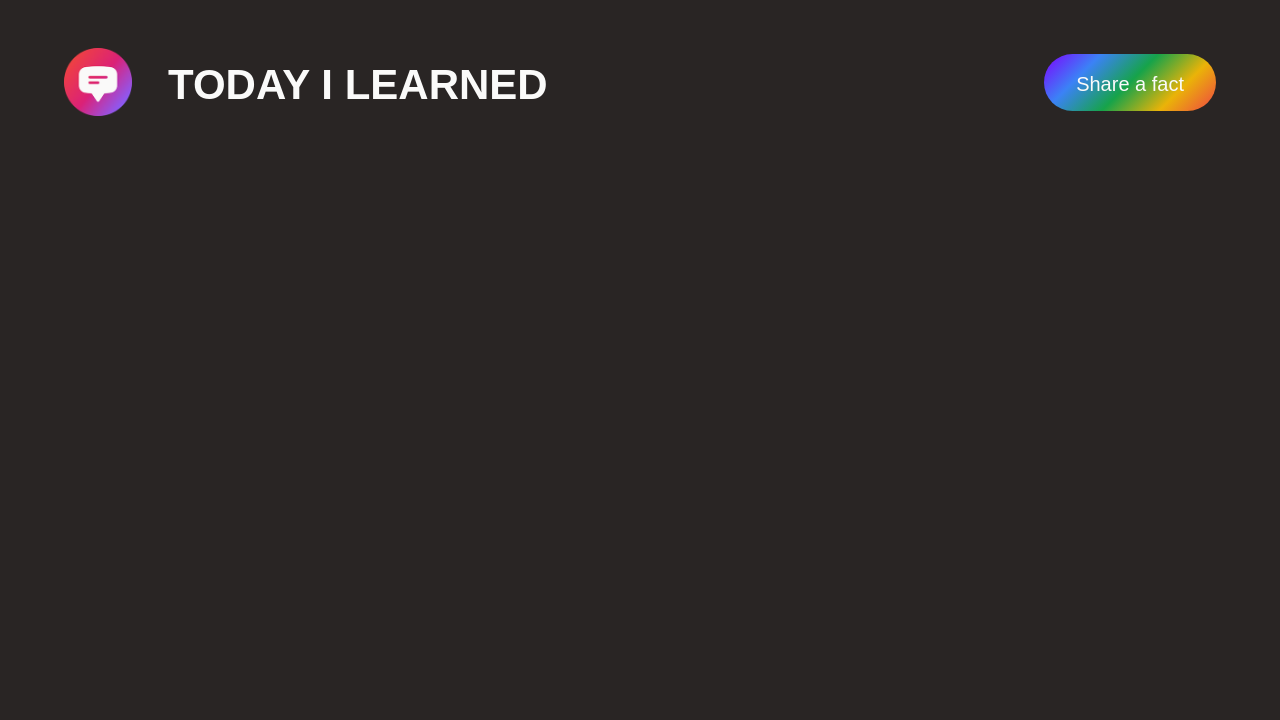
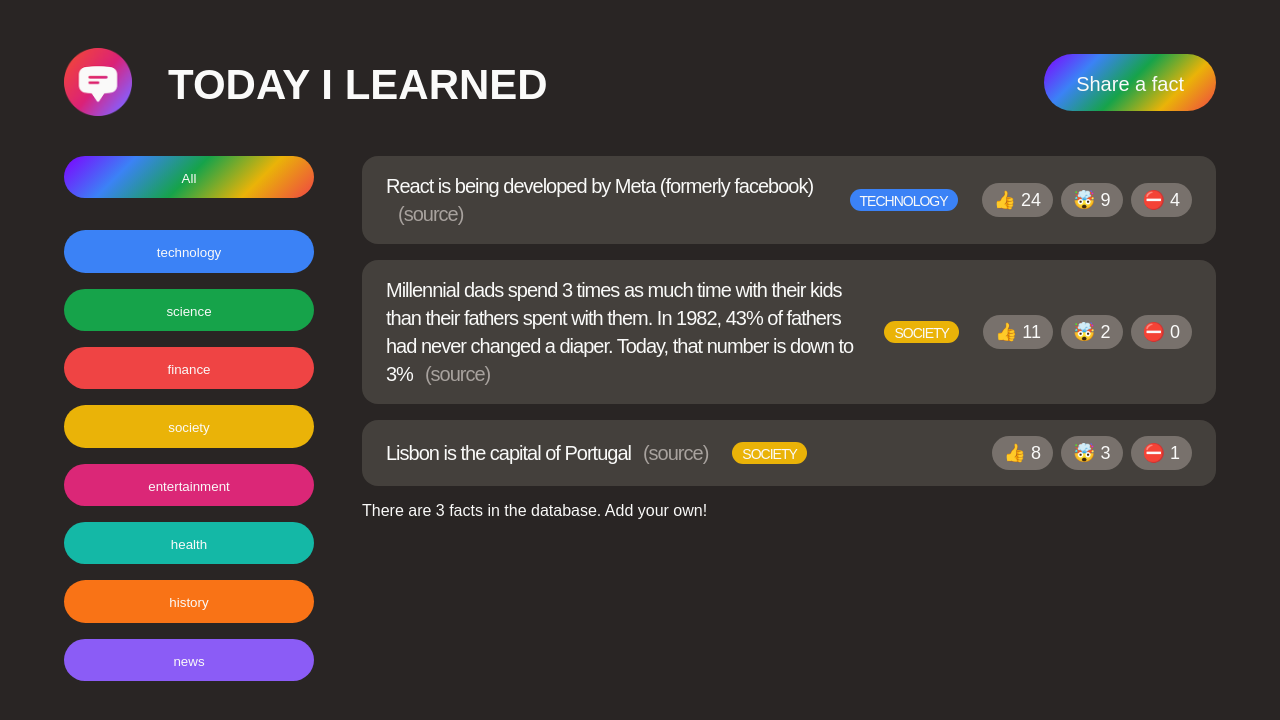
Before and after one commit to chrislee-webdev/today-i-learned, a React (Create React App) app: page / in a window 1280 px wide. Shown: the top 720 px of the page. Built offline with nearby package versions, Linux system fonts and the light colour scheme; a web font is replaced by a local one.

Commit message:
added FactList, CategoryFilter, Fact components. All components are on the main App.js file for ease of reference

```diff
--- a/src/App.js
+++ b/src/App.js
@@ -1,16 +1,125 @@
-import './style.css'
+import { useState } from 'react';
+import './style.css';
+
+const initialFacts = [
+  {
+    id: 1,
+    text: "React is being developed by Meta (formerly facebook)",
+    source: "https://opensource.fb.com/",
+    category: "technology",
+    votesInteresting: 24,
+    votesMindblowing: 9,
+    votesFalse: 4,
+    createdIn: 2021,
+  },
+  {
+    id: 2,
+    text: "Millennial dads spend 3 times as much time with their kids than their fathers spent with them. In 1982, 43% of fathers had never changed a diaper. Today, that number is down to 3%",
+    source:
+      "https://www.mother.ly/parenting/millennial-dads-spend-more-time-with-their-kids",
+    category: "society",
+    votesInteresting: 11,
+    votesMindblowing: 2,
+    votesFalse: 0,
+    createdIn: 2019,
+  },
+  {
+    id: 3,
+    text: "Lisbon is the capital of Portugal",
+    source: "https://en.wikipedia.org/wiki/Lisbon",
+    category: "society",
+    votesInteresting: 8,
+    votesMindblowing: 3,
+    votesFalse: 1,
+    createdIn: 2015,
+  },
+];
+
+// Using states
+// 1. Define state variable
+// 2. Use state variable
+// 3. Update state variable
 
 function App() {
+  // Define state variable
+  const [showForm, setShowForm] = useState(false)
+
   return (
+    <>
+    {/* Header */}
     <header className="header">
             <div className="logo">
                 <img src="logo.png" alt="Today I Learned Logo" />
             <h1>Today I Learned</h1>
             </div>
 
-            <button className="btn btn-large btn-open">Share a fact</button>
+            <button className="btn btn-large btn-open"
+            // update state variable
+            onClick={() => setShowForm((show) => !show)}>Share a fact</button>
         </header>
+
+    {/* Use state variable */}
+    {showForm ? <NewFactForm /> : null}
+
+    <main className="main">
+     <CategoryFilter />
+     <FactList />
+    </main>
+    </>
   )
 };
 
+function NewFactForm() {
+  return <form className='fact-form'>Fact Form</form>
+}
+
+const CATEGORIES = [
+  { name: "technology", color: "#3b82f6" },
+  { name: "science", color: "#16a34a" },
+  { name: "finance", color: "#ef4444" },
+  { name: "society", color: "#eab308" },
+  { name: "entertainment", color: "#db2777" },
+  { name: "health", color: "#14b8a6" },
+  { name: "history", color: "#f97316" },
+  { name: "news", color: "#8b5cf6" },
+];
+
+function CategoryFilter() {
+  return <aside>
+    <ul>
+    <li className="category"><button className="btn btn-all-categories">All</button></li>
+      {CATEGORIES.map((cat) =>
+      <li key={cat.name} className="category">
+        <button class="btn btn-category" style={{ backgroundColor: cat.color }}>{cat.name}</button></li>)}
+    </ul>
+  </aside>
+}
+
+function FactList() {
+  const facts = initialFacts;
+
+  return <section><ul className="facts-list">{
+    facts.map((fact) => <Fact key={fact.id} fact={fact}/>)}
+    </ul>
+    <p>There are {facts.length} facts in the database. Add your own!</p>
+    </section>
+
+}
+
+function Fact({ fact }) {
+  return (
+  <li className="fact">
+  <p>
+  {fact.text}
+  <a class="source" href={fact.source} target="_blank">(source)</a>
+  </p>
+  <span class="tag" style={{backgroundColor: CATEGORIES.find((cat) => cat.name === fact.category).color}}>{fact.category}</span>
+  <div class="vote-buttons">
+      <button>👍 {fact.votesInteresting}</button>
+      <button>🤯 {fact.votesMindblowing}</button>
+      <button>⛔️ {fact.votesFalse}</button>
+  </div>
+  </li>
+)}
+
 export default App;
--- a/src/style.css
+++ b/src/style.css
@@ -15,7 +15,7 @@
     display: none !important;
 }
 
-.container {
+#root {
     max-width: 1500px;
     margin: 0 auto;
 }
```
